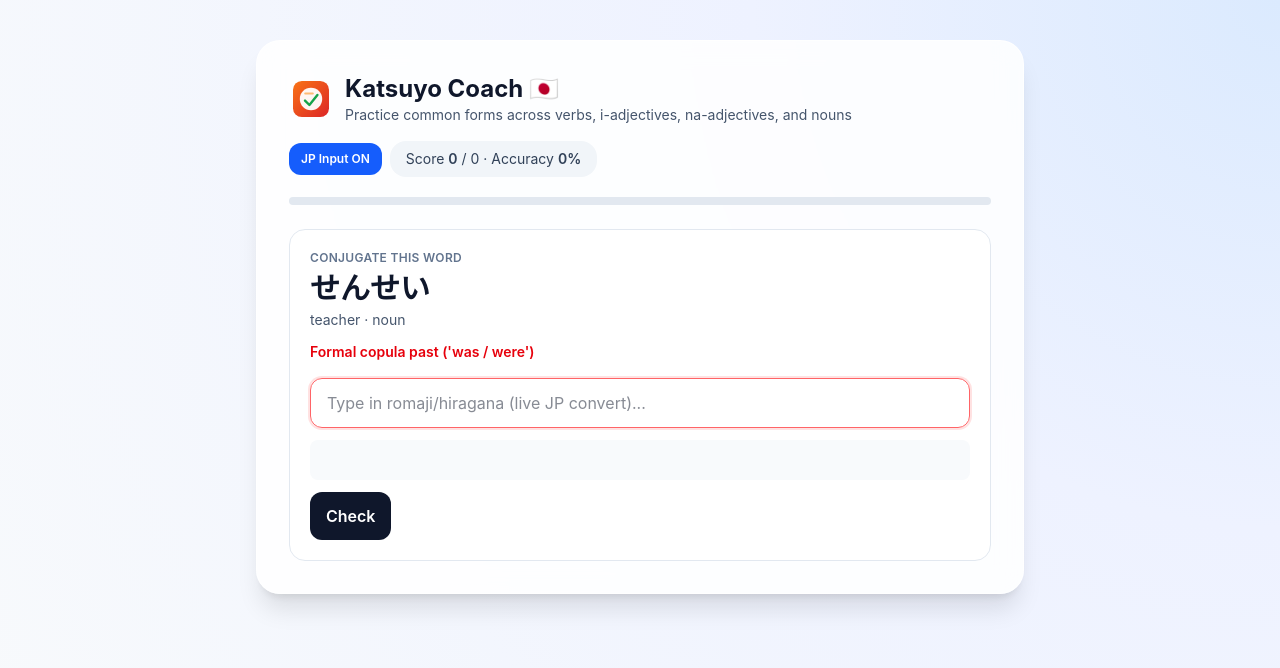
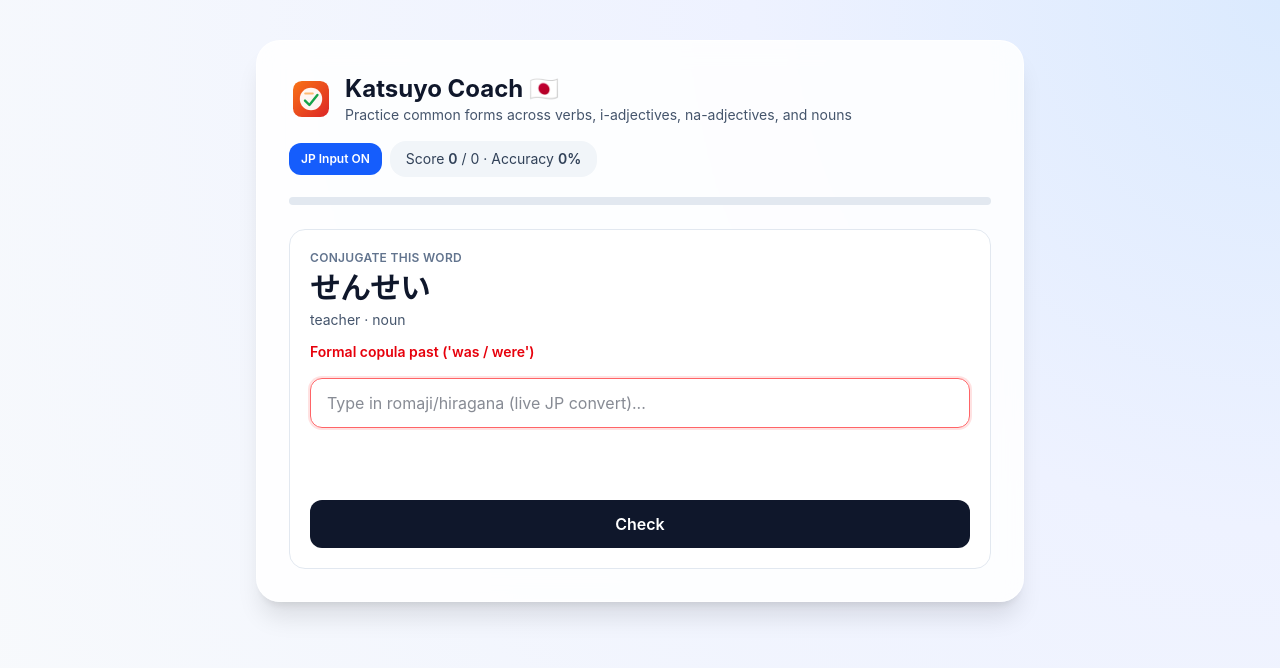
Before and after one commit to jerrygoodm4n/jp-conjugation-web, a Next.js app: page / in a window 1280 px wide. Shown: the top 668 px of the page. Built offline with nearby package versions, Linux system fonts and the light colour scheme.

Commit message:
Refine feedback area and full-width action buttons

```diff
--- a/src/app/page.tsx
+++ b/src/app/page.tsx
@@ -300,22 +300,25 @@ export default function Home() {
             />
           </div>
 
-          <div className="mt-3 min-h-10 rounded-lg bg-slate-50 px-3 py-2 text-sm text-slate-700">
+          <div className="mt-3 min-h-12 rounded-lg bg-transparent px-1 py-2 text-sm text-slate-700">
             {feedback ? (
               <>
+                <span className={`font-semibold ${feedback.ok ? "text-emerald-700" : "text-red-700"}`}>
+                  {feedback.ok ? "Correct! 🎉" : "Not quite."}
+                </span>{" "}
                 Correct answer: <span className="font-semibold">{expected}</span>
               </>
             ) : (
-              <span className="opacity-0">Correct answer placeholder</span>
+              <span className="opacity-0">Feedback placeholder to keep spacing stable.</span>
             )}
           </div>
 
-          <div className="mt-3 flex gap-2">
+          <div className="mt-3">
             {!feedback ? (
               <button
                 onMouseDown={(e) => e.preventDefault()}
                 onClick={check}
-                className="rounded-xl bg-slate-900 px-4 py-3 font-semibold text-white hover:bg-slate-700"
+                className="w-full rounded-xl bg-slate-900 px-4 py-3 font-semibold text-white hover:bg-slate-700"
               >
                 Check
               </button>
@@ -323,18 +326,12 @@ export default function Home() {
               <button
                 onMouseDown={(e) => e.preventDefault()}
                 onClick={nextQuestion}
-                className="rounded-xl border border-slate-300 bg-white px-4 py-3 font-semibold text-slate-700 hover:bg-slate-50"
+                className="w-full rounded-xl border border-slate-300 bg-white px-4 py-3 font-semibold text-slate-700 hover:bg-slate-50"
               >
                 Next
               </button>
             )}
           </div>
-
-          {feedback && (
-            <div className={`mt-4 rounded-xl px-3 py-2 text-sm ${feedback.ok ? "bg-emerald-50 text-emerald-700" : "bg-red-50 text-red-700"}`}>
-              {feedback.ok ? "Correct! 🎉" : "Not quite — try the next one."}
-            </div>
-          )}
         </article>
       </section>
     </main>
```
